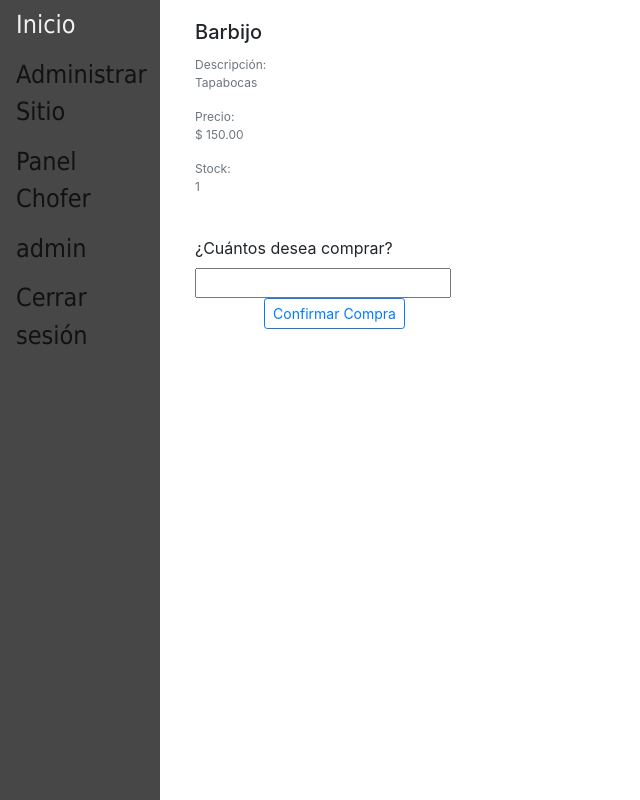
After one commit to tsirigoin/is2-combi19, a Django app: page /viaje/1/ver_insumos in a window 1280 px wide. The commit adds this page. Shown: the whole page, without its empty margins (0-640 px from the left). Run offline with Django 3.2, Linux system fonts and the light colour scheme; a user stored in the database is signed in; data comes from the database, SQL or seed files in the repository; some libraries are stand-ins or nearby versions.

Commit message:
Ayuda, no quiero programar más

```diff
--- a/pagina/main/admin.py
+++ b/pagina/main/admin.py
@@ -15,7 +15,8 @@ class InsumoAdmin(admin.ModelAdmin):
 		'nombre',
 		'descripcion',
 		'precio',
-		'cantidad',
+		'cantidadActual',
+		'cantidadTotal',
 	)
 admin.site.register(Ruta)
 admin.site.register(Viaje)
--- a/pagina/main/models.py
+++ b/pagina/main/models.py
@@ -18,8 +18,8 @@ class Insumo(models.Model):
     nombre = models.CharField(max_length=100, unique=True)
     descripcion = models.CharField(max_length=100)
     precio = models.DecimalField(max_digits=10, decimal_places=2, validators=[MinValueValidator(0)])
-    cantidad = models.IntegerField(validators=[MinValueValidator(0), MaxValueValidator(999)])
-
+    cantidadActual = models.IntegerField(validators=[MinValueValidator(0), MaxValueValidator(999)])
+    cantidadTotal = models.IntegerField(validators=[MinValueValidator(0), MaxValueValidator(999)])
     def __str__(self):
         return (self.nombre)
 
@@ -60,6 +60,7 @@ class Pasajero(models.Model):
     usuario = models.ForeignKey(CustomUser, default=None, on_delete=models.CASCADE)
     estado = models.CharField(choices={('reservado','Reservado'),('viajando','Viajando'),('finalizado','Finalizado'),('cancelado','Cancelado'),('perdido','Perdido')},max_length=12,default='reservado')
     dni = models.CharField(max_length=10,default=None ,validators=[MinLengthValidator(6)])
+    insumos = models.TextField(blank=True)
 
     def __str__(self):
         return (str(self.usuario))
--- /dev/null
+++ b/pagina/main/templates/main/comprar_insumo.html
@@ -0,0 +1,37 @@
+{% extends 'main/base.html' %}
+
+{% block content %}
+
+<div class="container mx-auto">
+	<div class="row">
+		<div class="col-sm-12 col-md-12 col-lg-3 pb-4">
+			<div class="row">
+				{% for i in insumos %}
+					<div class="col-sm-12 col-md-12 col-lg-12 pb-4">
+						<div class="h-100">
+							<div class="card-body">
+								<h5 class="card-title">{{ i.nombre }}</h5>
+								<p class="text-muted mb-0" style="font-size: 12px">Descripción:</p>
+								<p class="card-text text-muted" style="font-size: 12px">{{ i.descripcion }}</p>
+								<p class="text-muted mb-0" style="font-size: 12px">Precio:</p>
+								<p class="card-text text-muted" style="font-size: 12px">$ {{ i.precio }}</p>
+								<p class="text-muted mb-0" style="font-size: 12px">Stock:</p>
+								<p class="card-text text-muted" style="font-size: 12px">{{ i.cantidadActual }}</p>
+								<br />
+								<form action="{% url 'comprar_insumo' pId=pasaje.id iId=i.id %}" method="post">
+									{% csrf_token %}
+									<label>¿Cuántos desea comprar?</label>
+									<input type="number" name="cant" id="cant"></input>
+									<div class="text-right">
+										<button type="submit" class="btn btn-outline-primary btn-sm">Confirmar Compra</button>
+						  			</div>
+								</form>
+							</div>
+						</div>
+					</div>
+				{% endfor %}
+			</div>
+		</div>
+	</div>
+</div>
+{% endblock content %}
--- a/pagina/main/urls.py
+++ b/pagina/main/urls.py
@@ -35,5 +35,6 @@ urlpatterns = [
     url(r'chofer/(?P<viaje_id>[0-9]+)/cargar_test(?P<pasajero_id>[0-9]+)',regviews.test, name="test"),
     url(r'chofer/editar_test(?P<test_id>[0-9]+)',regviews.editar_test, name="editar_test"),
     url(r'chofer/eliminar_test(?P<test_id>[0-9]+)',regviews.eliminar_test, name="eliminar_test"),
-
+    url(r'viaje/(?P<vId>[0-9]+)/ver_insumos',views.ver_insumos,name='ver_insumos'),
+    path(r'viaje/(?P<pId>[0-9]+)/ver_insumos/(?P<iId>[0-9]+)',views.comprar_insumo,name='comprar_insumo'),
 ]
--- a/pagina/main/views.py
+++ b/pagina/main/views.py
@@ -1,6 +1,6 @@
 from django.db.models.query import QuerySet
 from django.shortcuts import render,redirect
-from .models import Pasajero, Viaje
+from .models import Insumo, Pasajero, Viaje
 from .filters import ProductFilter
 
 from users.models import CustomUser, Tarjeta
@@ -24,6 +24,32 @@ def viaje_list(request):
 	viajes= Viaje.objects.filter(combi__capacidad__gt=0,estado='reservado')
 	filter = ProductFilter(request.GET, queryset = viajes)
 	return render(request, 'main/search.html', {'filter' : filter})
+
+def ver_insumos(request,vId):
+	viaje = Viaje.objects.get(id=vId)
+	insumos = viaje.insumo.all()
+	pasaje = viaje.pasajeros.filter(usuario=request.user).first()
+	return render(request,'main/comprar_insumo.html',{'insumos':insumos,'pasaje':pasaje})
+
+def comprar_insumo(request,pId,iId):
+	pasaje = Pasajero.objects.get(id=pId)
+	insumo = Insumo.objects.get(id=iId)
+	form = request.POST
+	cant = int(form['cant'])
+	if insumo.cantidadActual > cant:
+		if pasaje.insumos:
+			aux = eval(pasaje.insumos)
+		else:
+			aux = dict()
+		insumo.cantidadActual = insumo.cantidadActual - cant
+		aux[insumo.nombre] = cant
+		insumo.save()
+		pasaje.insumos = eval(str(aux))
+		pasaje.save()
+		messages.success(request,'Compra realizada con éxito.')
+	else:
+		messages.error(request,'Ingresa una cantidad posible.')
+	return redirect('perfil')
 
 def compra(request,vId,uName):
 	viaje = Viaje.objects.get(id=vId)
--- a/pagina/users/templates/users/ver_viaje.html
+++ b/pagina/users/templates/users/ver_viaje.html
@@ -43,11 +43,6 @@
 									<p>{{ p.dni }}</p>
 									<p class="text-muted mb-0" style="font-size: 12px">Estado:</p>
 									<p>{{ p.estado.title }}</p>
-									{% if p.estado != 'perdido' %}
-										<div class="text-right">
-											<a role="button" class="btn btn-outline-danger btn-sm" href="{% url 'pasaje_perdido' vId=viaje.id pId=p.id %}">Marcar como Ausente</a>
-										</div>
-									{% endif %}
 									{% for t in test.all %}
 										{% if t.pasajero == p %}
 											<p class="text-muted mb-0" style="font-size: 12px">Test:</p>
```
Also changed, not shown: pagina/users/templates/users/perfil.html (+13 -0 lines), pagina/users/views.py (+12 -3 lines), pagina/db.sqlite3, pagina/main/migrations/0001_initial.py (added), pagina/main/migrations/0002_initial.py (added), pagina/main/migrations/0003_auto_20210630_2302.py (deleted), pagina/main/migrations/0003_auto_20210701_0310.py (added), pagina/users/migrations/0001_initial.py (added).
